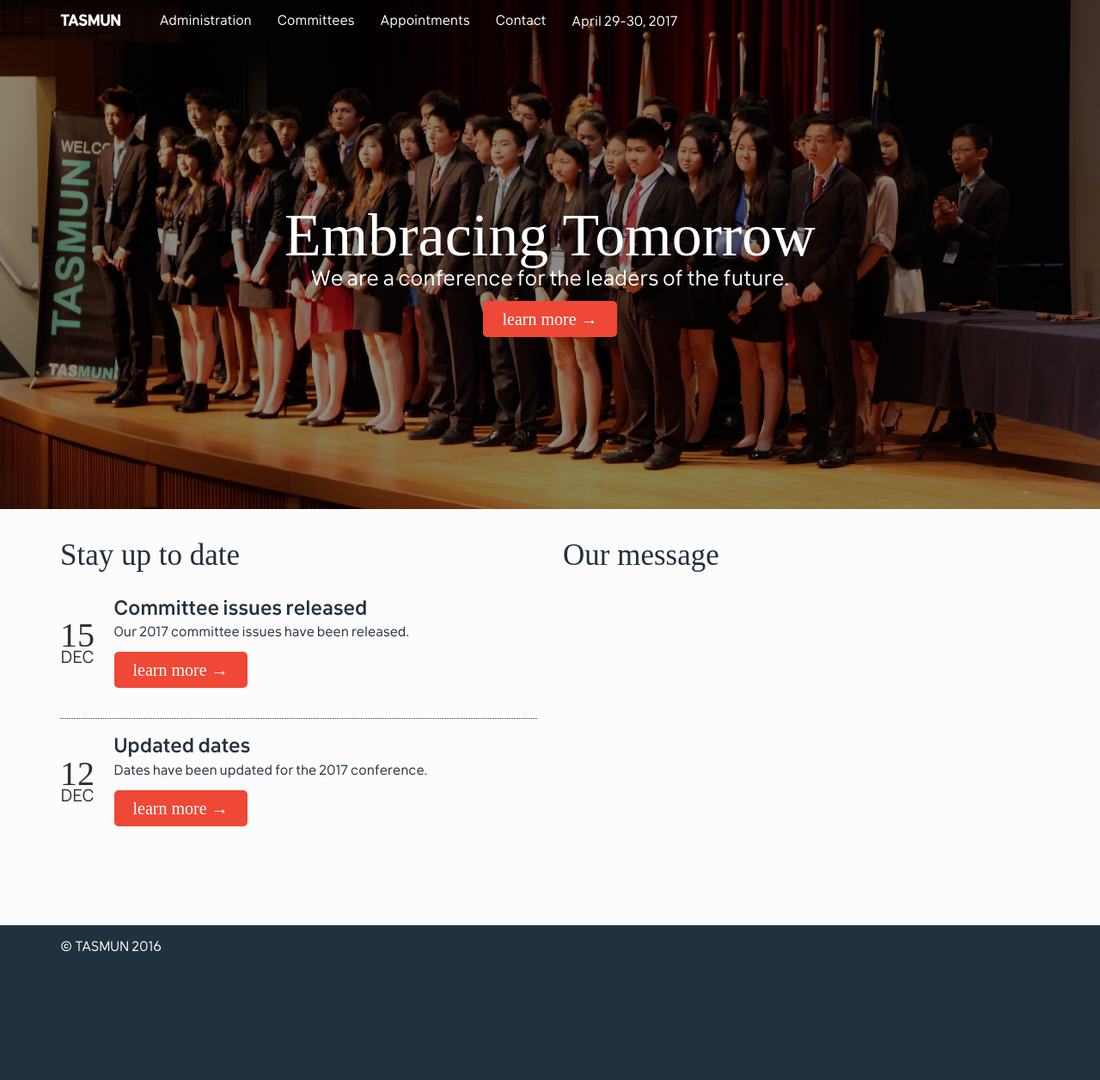
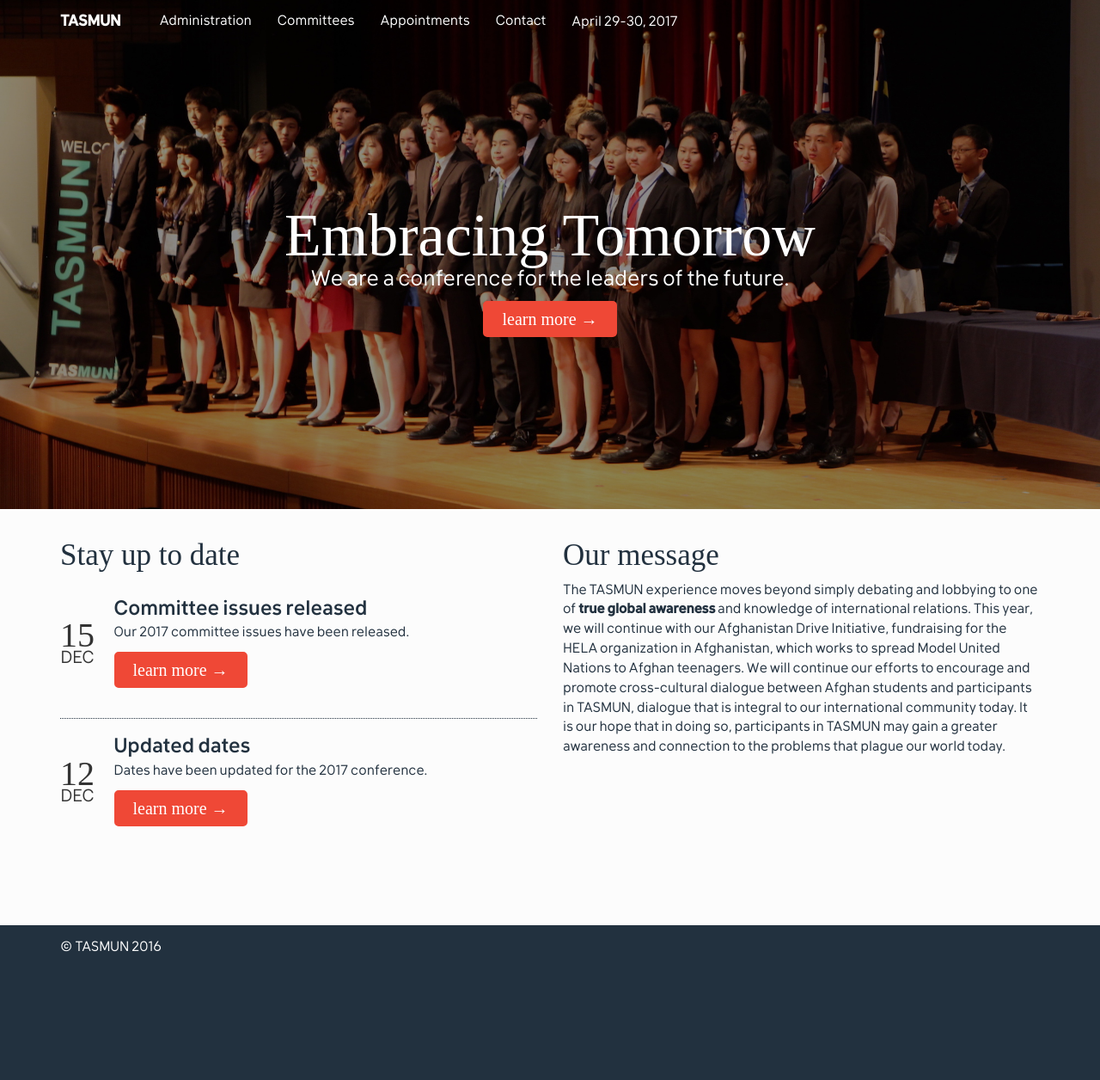
Before and after one commit to alexandernext/tasmun, a Jekyll site: the page built from index.md, in a window 1280 px wide. Shown: the whole page at 86% size. Built offline with Jekyll 4.4.1, drawn with Linux system fonts in a browser that asks for light colours; some web fonts are replaced.

Commit message:
various changes

```diff
--- a/_layouts/home.html
+++ b/_layouts/home.html
@@ -68,7 +68,7 @@
         </div>
         <div class="col-md-6">
           <h2 class="section-title">Our message</h2>
-
+          <p>The TASMUN experience moves beyond simply debating and lobbying to one of <b>true global awareness</b> and knowledge of international relations. This year, we will continue with our Afghanistan Drive Initiative, fundraising for the HELA organization in Afghanistan, which works to spread Model United Nations to Afghan teenagers. We will continue our efforts to encourage and promote cross-cultural dialogue between Afghan students and participants in TASMUN, dialogue that is integral to our international community today. It is our hope that in doing so, participants in TASMUN may gain a greater awareness and connection to the problems that plague our world today.</p>
         </div>
       </div>
     </div>
```
